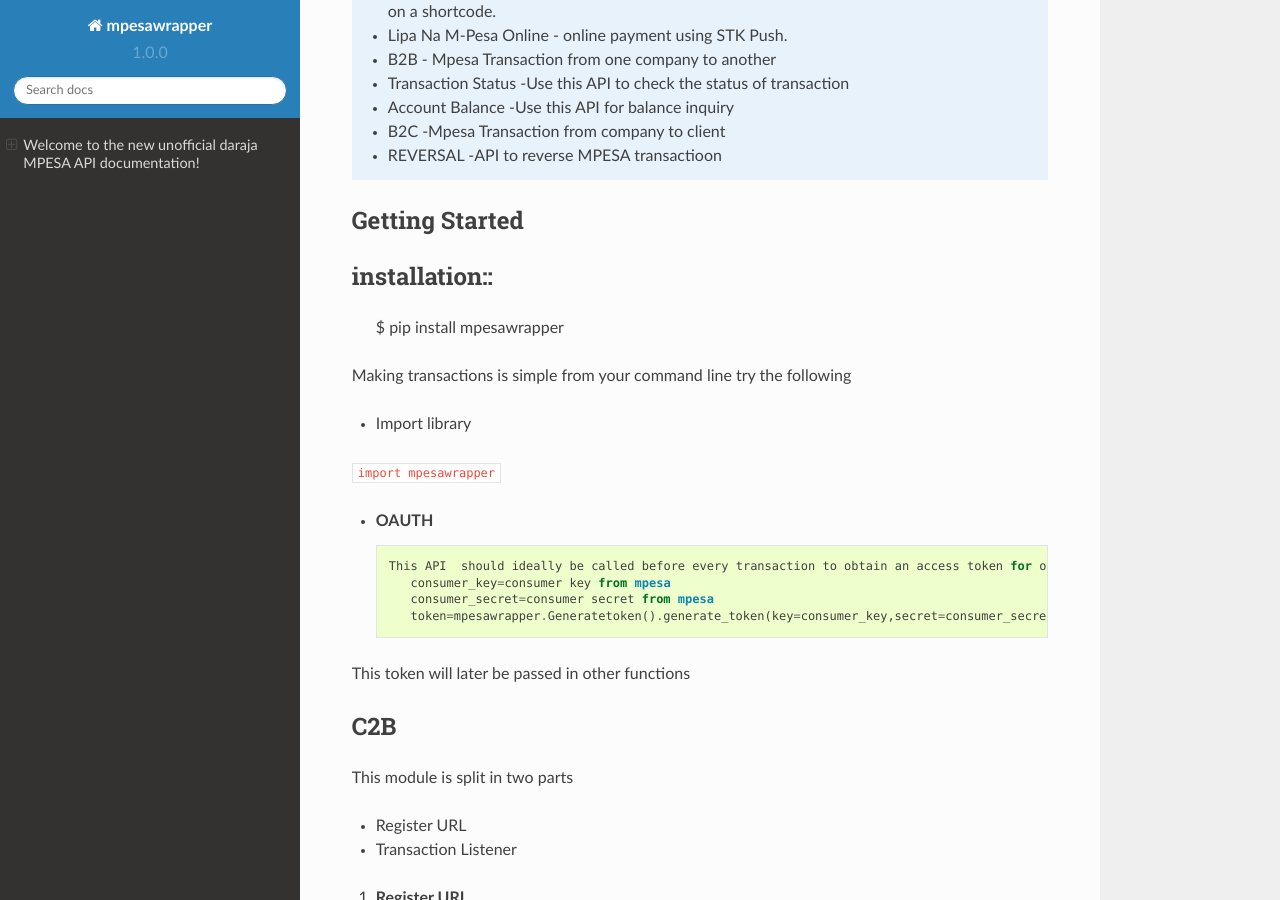
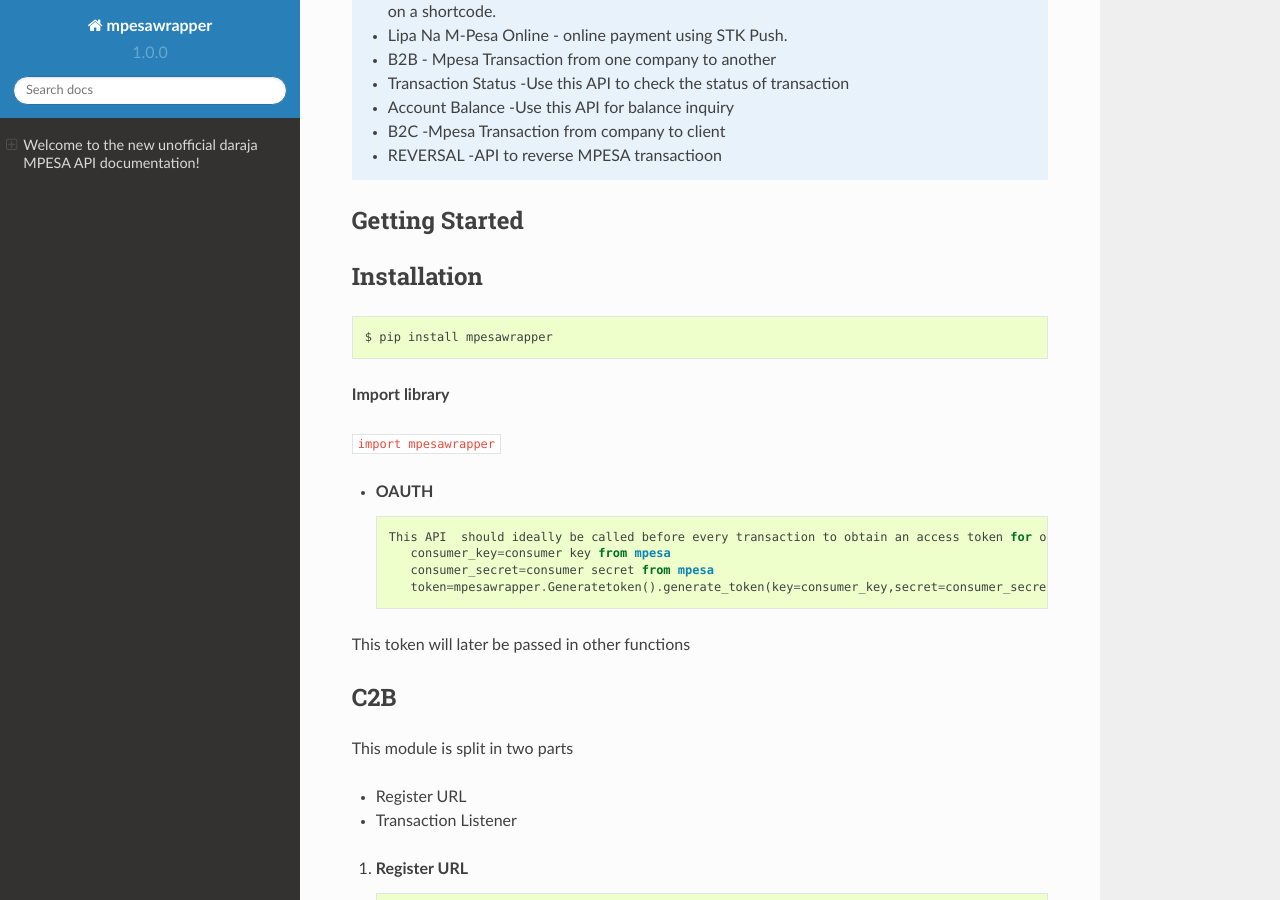
Before and after one commit to Quantumke/mpesawrapper, a Sphinx documentation site: the page built from docs/source/index.rst, in a window 1280 px wide and 900 px high, scrolled down 755 px. Built offline with Sphinx 7.4.7 and the Read the Docs theme 2.0.0, drawn with Linux system fonts in a browser that asks for light colours.

Commit message:
Update index.rst

```diff
--- a/docs/source/index.rst
+++ b/docs/source/index.rst
@@ -4,7 +4,7 @@
    contain the root `toctree` directive.
 
 Welcome to the new unofficial  daraja MPESA API documentation!
-======================================================
+========================================================================
 
 
 Here is a simple guide to help you get started with the   daraja API.
@@ -47,15 +47,14 @@
 ----------------
 
 
-**installation**::
+**Installation**
 ----------------
+::
 
     $ pip install mpesawrapper
 
 
-Making transactions is simple from your command line try the following
-
-* Import library
+**Import library**
 
 ``import mpesawrapper``
 
```
